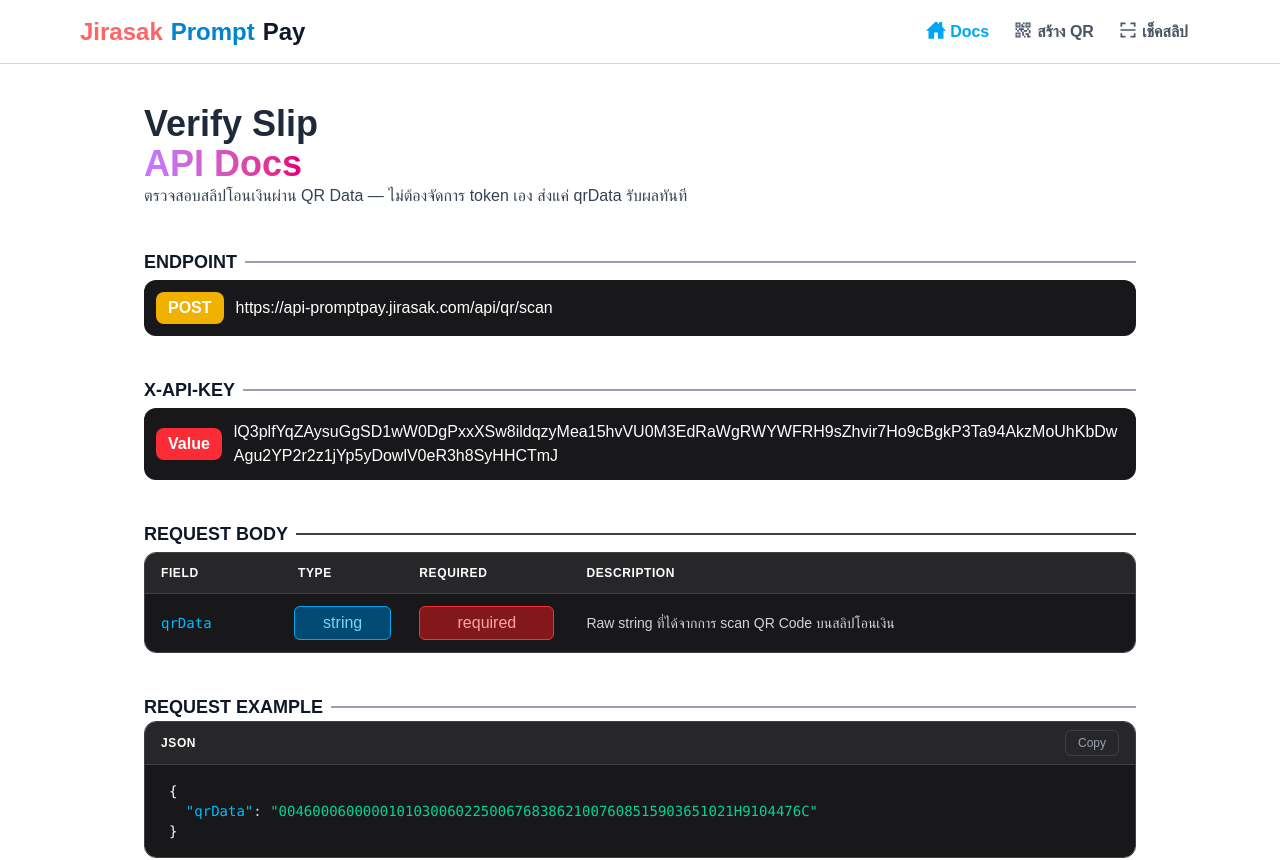
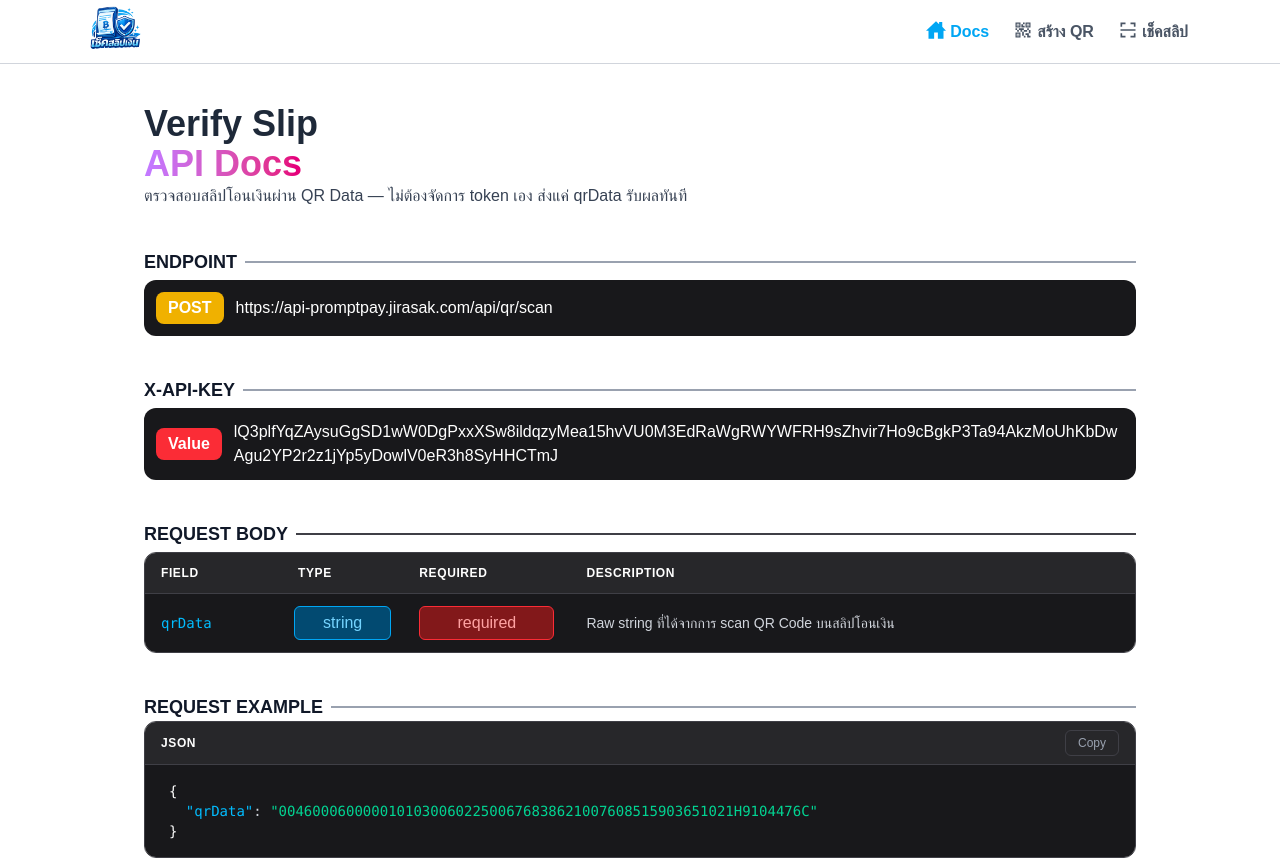
Before and after one commit to COTKZA/web-promptpay, a React (Vite) app: page / in a window 1280 px wide. Shown: the top 860 px of the page. Built offline with nearby package versions, Linux system fonts and the light colour scheme; a web font is replaced by a local one.

Commit message:
update logo slipcheck

```diff
--- a/index.html
+++ b/index.html
@@ -3,7 +3,7 @@
 
 <head>
   <meta charset="UTF-8" />
-  <link rel="icon" type="image/svg+xml" href="/favicon.svg" />
+  <link rel="icon" type="image/png" href="/images/icons/logo.png" />
   <meta name="viewport" content="width=device-width, initial-scale=1.0" />
 
   <link rel="preconnect" href="https://fonts.googleapis.com">
--- a/src/layouts/Header.tsx
+++ b/src/layouts/Header.tsx
@@ -11,15 +11,8 @@
     <header className="h-16 bg-white border-b border-gray-300">
       <div className="mx-auto flex h-16 max-w-6xl items-center justify-between gap-3 px-4">
         <NavLink to="/">
-          <div className="flex items-center justify-center gap-2">
-            {/* <div className="bg-linear-to-r from-emerald-400 to-cyan-400 px-1 py-1 rounded-md">
-              <PiQrCodeFill className="text-2xl text-white" />
-            </div> */}
-            <span className="font-bold text-xl xl:text-2xl flex gap-2">
-              <span className="text-red-400">Jirasak</span>
-              <span className="text-sky-600">Prompt</span>
-              <span className="text-gray-900">Pay</span>
-            </span>
+          <div className="shrink-0 flex items-center">
+            <img src="/images/icons/logo.png" alt="logo" className="h-18 w-auto object-contain" />
           </div>
         </NavLink>
 
```
Also changed, not shown: public/images/icons/logo.png (added).
